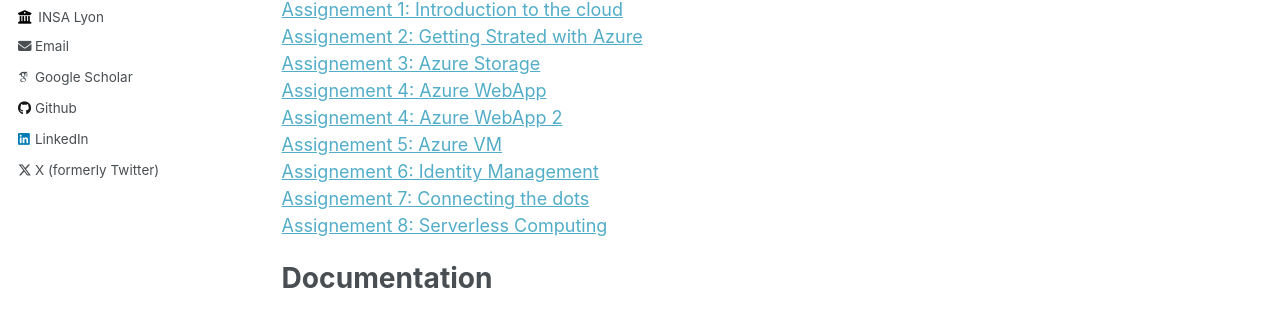
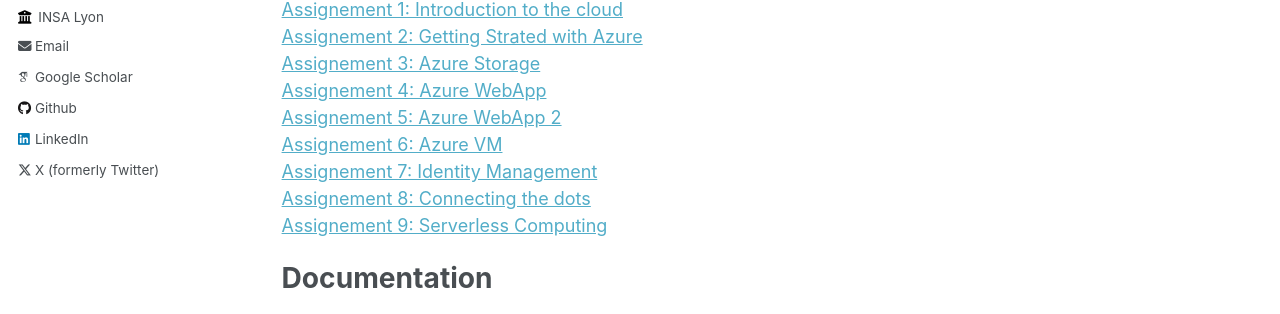
Before and after one commit to imenelydiaker/imenelydiaker.github.io, a Jekyll site: the page built from _teaching/2024_cloud_computing.md, in a window 1280 px wide and 900 px high. Shown: the part 403-717 px from the top of the window. Built offline with Jekyll 4.4.1, drawn with Linux system fonts in a browser that asks for light colours; some web fonts are replaced.

Commit message:
update TD3

```diff
--- a/_teaching/2024_cloud_computing.md
+++ b/_teaching/2024_cloud_computing.md
@@ -20,11 +20,11 @@ Assignements
 [Assignement 2: Getting Strated with Azure](../files/2024_cloud_computing/01-Intro_to_Azure.html)
 [Assignement 3: Azure Storage](../files/2024_cloud_computing/02-Blob_storage.html)
 [Assignement 4: Azure WebApp](https://learn.microsoft.com/fr-fr/azure/app-service/quickstart-python?tabs=fastapi%2Cmac-linux%2Cazure-cli%2Cazure-cli-deploy%2Cdeploy-instructions-azportal%2Cterminal-bash%2Cdeploy-instructions-zip-azcli)
-[Assignement 4: Azure WebApp 2]()
-[Assignement 5: Azure VM]()
-[Assignement 6: Identity Management]()
-[Assignement 7: Connecting the dots]()
-[Assignement 8: Serverless Computing]()
+[Assignement 5: Azure WebApp 2]()
+[Assignement 6: Azure VM]()
+[Assignement 7: Identity Management]()
+[Assignement 8: Connecting the dots]()
+[Assignement 9: Serverless Computing]()
 
 Documentation
 ======
--- a/files/2024_cloud_computing/02-Blob_storage.html
+++ b/files/2024_cloud_computing/02-Blob_storage.html
@@ -201,7 +201,7 @@
           you like (e.g. <code>2024-10-10-container-2</code>).</li>
         <li>List all the containers in your storage account in a table. How many containers do you see?</li>
         <li>Download the file you uploaded to the storage in Part 1 in a file named <code>downloaded_file.txt</code>.</li>
-        <li>Next, upload <code>file.txt</code> you previously created to the new new container. What's the
+        <li>Next, upload <code>downloaded_file</code> to <code>file.txt</code> to the new container. What's the
           output of the command?</li>
         <li>Now, upload all files of the archive you can find <a href="../2024_cloud_computing/archive_cc.zip">here</a> to the new container withing a directory named <code>archive</code>. What's the output of the command?</li>
         <li>Verify the upload by listing the contents of the container (<code>2024-10-10-container-2</code>).</li>
```
